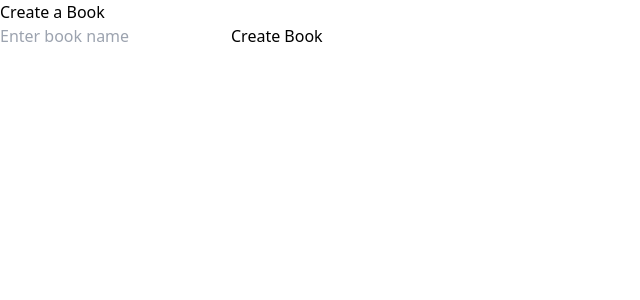
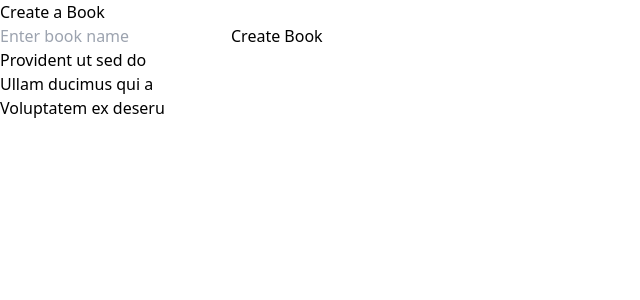
Before and after one commit to itisusama/my-story, a Next.js app: page / in a window 1280 px wide. Shown: the top 300 px of the page, without its empty margins (0-640 px from the left). Built offline with nearby package versions, Linux system fonts and the light colour scheme.

Commit message:
show books

```diff
--- /dev/null
+++ b/src/app/api/getBooks/route.js
@@ -0,0 +1,16 @@
+import fs from 'fs';
+import path from 'path';
+import { NextResponse } from 'next/server';
+
+export async function GET() {
+  const filePath = path.join(process.cwd(), 'src', 'data', 'books.json');
+
+  // Read and parse books.json, defaulting to an empty array if it doesn't exist or is empty
+  let books = [];
+  if (fs.existsSync(filePath)) {
+    const fileData = fs.readFileSync(filePath, 'utf-8');
+    books = fileData ? JSON.parse(fileData) : [];
+  }
+
+  return NextResponse.json({ books });
+}
--- a/src/app/page.js
+++ b/src/app/page.js
@@ -5,6 +5,17 @@ import { useState, useEffect } from 'react';
 export default function Home() {
   const [bookName, setBookName] = useState('');
   const [message, setMessage] = useState('');
+  const [books, setBooks] = useState([]);
+
+  // Fetch books from books.json when the component mounts
+  useEffect(() => {
+    const fetchBooks = async () => {
+      const response = await fetch('/api/getBooks');
+      const data = await response.json();
+      setBooks(data.books || []);
+    };
+    fetchBooks();
+  }, []);
 
   const createBook = async () => {
     if (bookName.trim()) {
@@ -20,8 +31,12 @@ export default function Home() {
       if (data.success) {
         setMessage(`Book "${bookName}" created with ID: ${data.id}`);
         setBookName('');
-        // Set a timer to clear the message after 30 seconds
-        setTimeout(() => setMessage(''), 30000);
+
+        // Add the new book to the books list
+        setBooks((prevBooks) => [...prevBooks, { id: data.id, name: bookName }]);
+
+        // Clear the message after 20 seconds
+        setTimeout(() => setMessage(''), 20000);
       } else {
         setMessage('Error creating book.');
       }
@@ -49,6 +64,17 @@ export default function Home() {
       {message && (
         <p className="mt-4 text-green-500 text-center font-semibold">{message}</p>
       )}
+      <div className="mt-6 w-full max-w-md">
+        {books.map((book) => (
+          <div
+            key={book.id}
+            className="bg-white rounded-lg shadow-md p-4 mb-4 cursor-pointer hover:bg-gray-200 transition"
+            onClick={() => alert(`Book ID: ${book.id}`)} // Placeholder for click event
+          >
+            <h2 className="text-lg font-semibold text-gray-800">{book.name}</h2>
+          </div>
+        ))}
+      </div>
     </div>
   );
 }
--- a/src/data/books.json
+++ b/src/data/books.json
@@ -6,5 +6,9 @@
   {
     "id": "book_1731239171742",
     "name": "Ullam ducimus qui a"
+  },
+  {
+    "id": "book_1731239607188",
+    "name": "Voluptatem ex deseru"
   }
 ]
```
